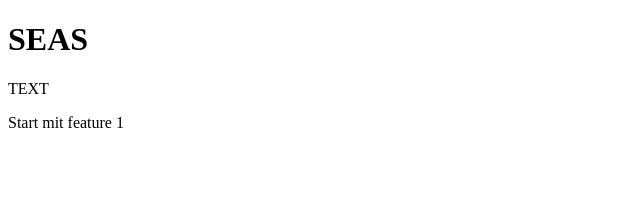
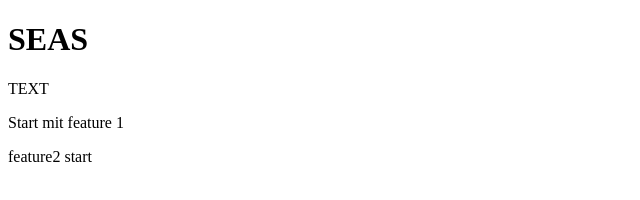
Before and after one commit to s2410456030/apm26, a plain HTML site: page index.html in a window 1280 px wide. Shown: the whole page, without its empty margins (0-640 px from the left). Drawn offline with Linux system fonts and the light colour scheme.

Commit message:
feature 2 beginn

```diff
--- a/index.html
+++ b/index.html
@@ -8,5 +8,6 @@
   <h1>SEAS</h1>
 <P>TEXT</P>
 <p>Start mit feature 1</p>
+<p>feature2 start</p>
 </body>
 </html>
```
